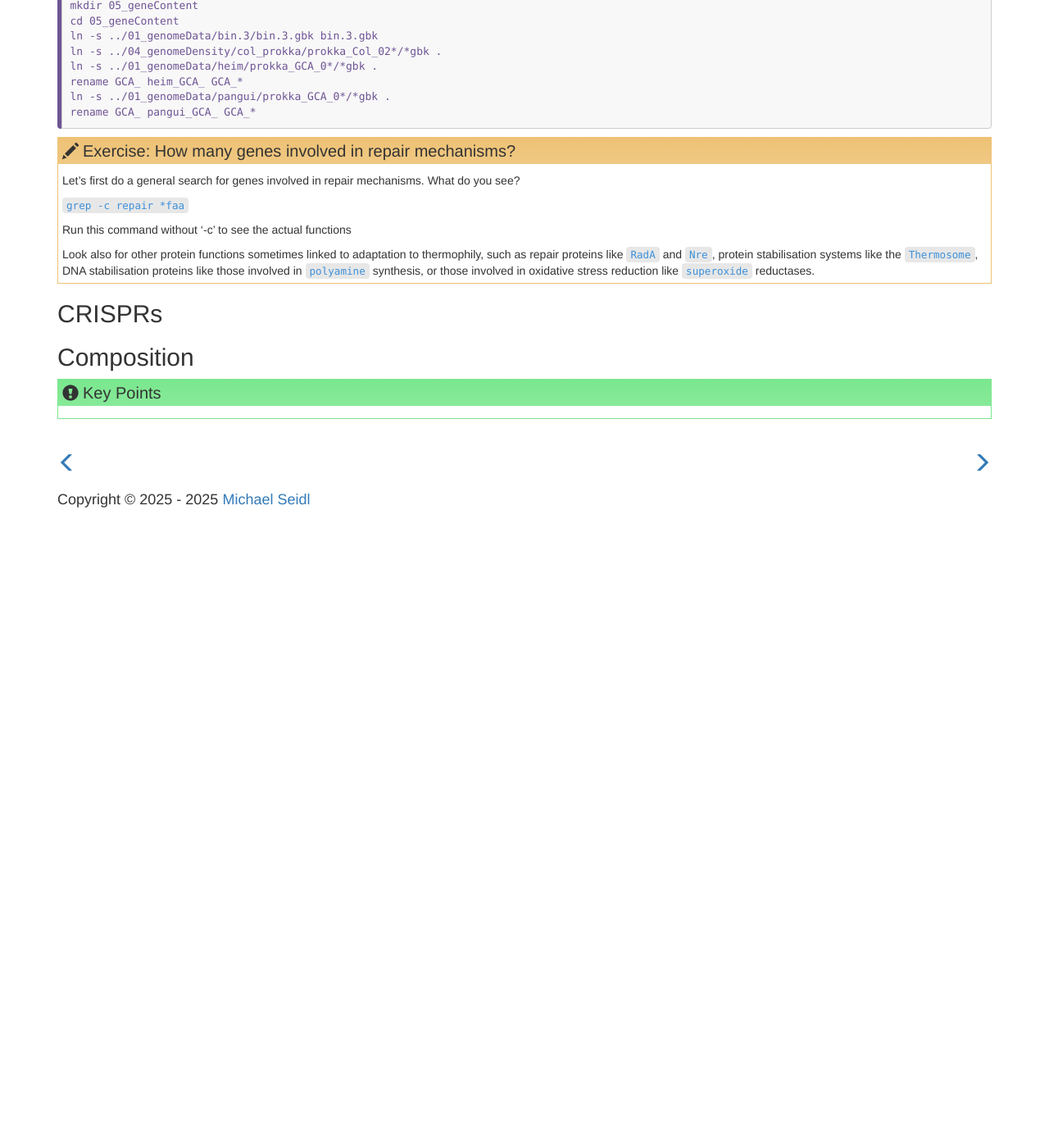
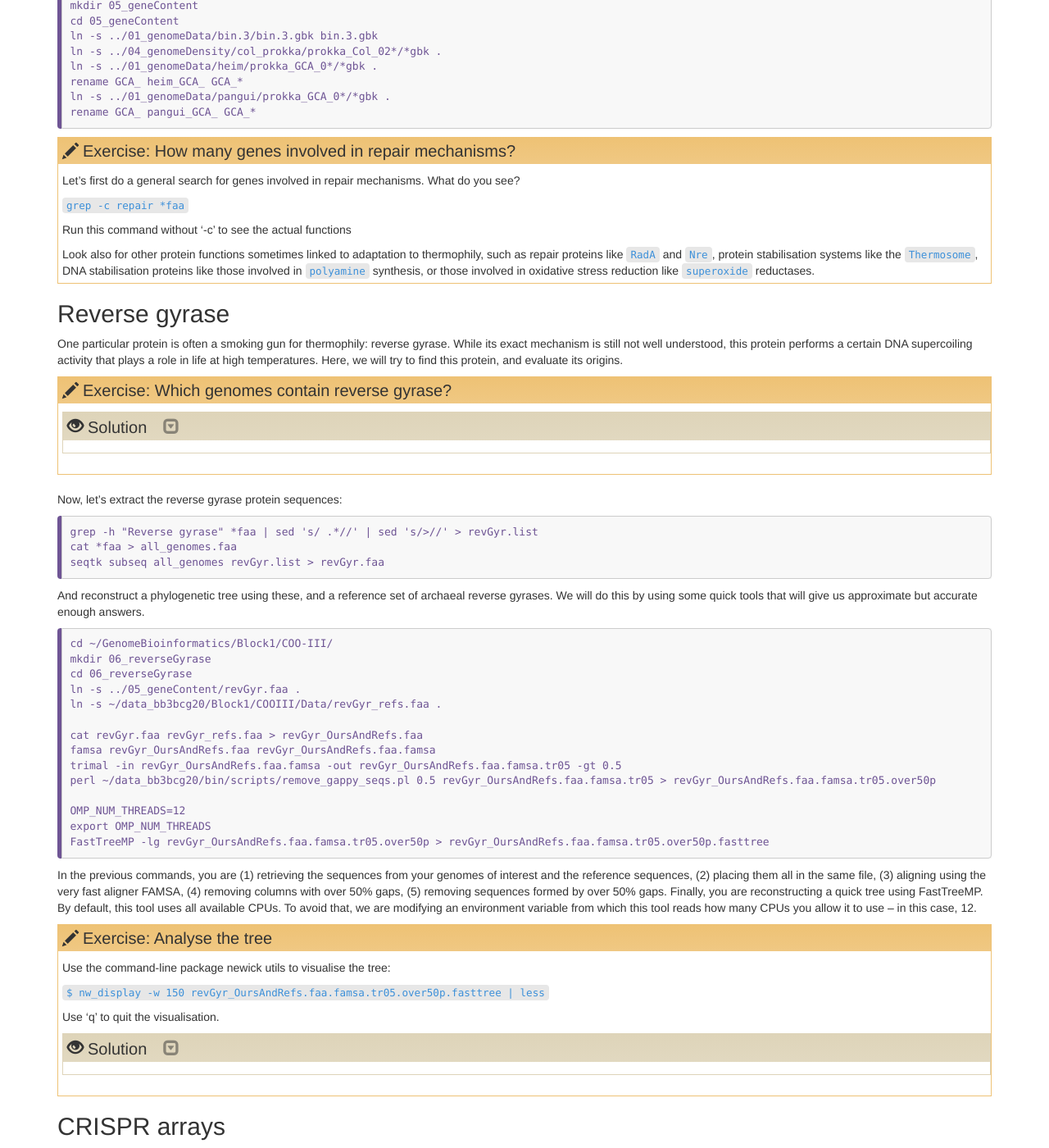
Before and after one commit to TeamMGE/GenomeBioinformaticsCourse, a Jekyll site: the page built from _episodes/34-COOIII.md, in a window 1280 px wide and 1400 px high, scrolled down 504 px. Shown: the whole window at 82% size. Built offline with Jekyll 4.4.1, drawn with Linux system fonts in a browser that asks for light colours; before the commit the page ends 1134 px from its top, so only the background shows below that; some of the changed text lies outside the part shown.

Commit message:
Update 34-COOIII.md

```diff
--- a/_episodes/34-COOIII.md
+++ b/_episodes/34-COOIII.md
@@ -47,10 +47,107 @@ rename GCA_ pangui_GCA_ GCA_*
 {: .challenge}
 
 
+## Reverse gyrase
+
+One particular protein is often a smoking gun for thermophily: reverse gyrase. While its exact mechanism is still not well understood,
+this protein performs a certain DNA supercoiling activity that plays a role in life at high temperatures. Here, we will try to find this protein, and evaluate its origins.
+
+> ## Exercise: Which genomes contain reverse gyrase?
+>
+>> ## Solution
+>>
+>> `$ grep "Reverse gyrase" *faa`
+>>
+>> All thermophilic genomes seem to contain Reverse gyrase genes. Surprisingly, also our Asgard archaeon has one copy of it.
+>>
+> {: .solution}
+{: .challenge}
+
+Now, let's extract the reverse gyrase protein sequences:
+~~~
+grep -h "Reverse gyrase" *faa | sed 's/ .*//' | sed 's/>//' > revGyr.list
+cat *faa > all_genomes.faa
+seqtk subseq all_genomes revGyr.list > revGyr.faa
+~~~
+{: .bash}
+
+And reconstruct a phylogenetic tree using these, and a reference set of archaeal reverse gyrases. We will do this by using some quick tools that will give us approximate but accurate enough answers.
+
+~~~
+cd ~/GenomeBioinformatics/Block1/COO-III/
+mkdir 06_reverseGyrase
+cd 06_reverseGyrase
+ln -s ../05_geneContent/revGyr.faa .
+ln -s ~/data_bb3bcg20/Block1/COOIII/Data/revGyr_refs.faa .
+
+cat revGyr.faa revGyr_refs.faa > revGyr_OursAndRefs.faa
+famsa revGyr_OursAndRefs.faa revGyr_OursAndRefs.faa.famsa
+trimal -in revGyr_OursAndRefs.faa.famsa -out revGyr_OursAndRefs.faa.famsa.tr05 -gt 0.5
+perl ~/data_bb3bcg20/bin/scripts/remove_gappy_seqs.pl 0.5 revGyr_OursAndRefs.faa.famsa.tr05 > revGyr_OursAndRefs.faa.famsa.tr05.over50p
+
+OMP_NUM_THREADS=12
+export OMP_NUM_THREADS
+FastTreeMP -lg revGyr_OursAndRefs.faa.famsa.tr05.over50p > revGyr_OursAndRefs.faa.famsa.tr05.over50p.fasttree
+~~~
+{: .bash}
+
+In the previous commands, you are (1) retrieving the sequences from your genomes of interest and the reference sequences, (2)
+placing them all in the same file, (3) aligning using the very fast aligner FAMSA, (4) removing columns with over 50% gaps, (5)
+removing sequences formed by over 50% gaps. Finally, you are reconstructing a quick tree using FastTreeMP. By default, this tool
+uses all available CPUs. To avoid that, we are modifying an environment variable from which this tool reads how many CPUs you
+allow it to use -- in this case, 12.
+
+> ## Exercise: Analyse the tree
+>
+>  Use the command-line package newick utils to visualise the tree:
+>
+>  `$ nw_display -w 150 revGyr_OursAndRefs.faa.famsa.tr05.over50p.fasttree | less`
+>
+>  Use 'q' to quit the visualisation.
+>
+>
+>
+>> ## Solution
+>>
+>> While the tree is not very robustly reconstructed, it indicates that the copies of the reverse gyrase were obtained via
+>> horizontal gene transfer from other archaea (i.e. Asgard archaea are not the sister group). It may also appear that the
+>> sequences may have originated through different events of horizontal transfer.
+>>
+> {: .solution}
+{: .challenge}
 
 
+## CRISPR arrays
 
-## CRISPRs
+One final element we can analyse is CRISPR arrays. We don't yet completely understand why, but thermophilic tend to have a higher
+prevalence of CRISPR sequences in their genomes, both in terms of the fraction of genomes containing them, and in terms of the
+number of CRISPR repeats+spacers included in the genome. Let's analyse the presence of CRISPR sequences in these genomes, too.
 
+~~~
+cd ~/GenomeBioinformatics/Block1/COO-III/
+mkdir 07_CRISPR
+cd 07_CRISPR
+ln -s ../01_genomeData/*/*fna .
+~~~
+{: .bash}
 
-## Composition
+To do this analysis, we will use the tool MINCED, specialised in detecting CRISPR arrays:
+
+~~~
+for f in *.fna; do minced $f > $f.crispr; done
+~~~
+{: .bash}
+
+> ## Exercise: Which genomes contain CRISPR elements?
+>
+>
+>> ## Solution
+>>
+>> `grep Repeats *crispr`
+>>
+>> It seems that, once again, it is only thermophilic genomes, as well as our Asgard archaeal genome, which contain CRISPR elements.
+>> Looking at the number of repeats, it also appears that genomes with higher numbers of repeats are found in genomes that grow at
+>> very high temperatures.
+>>
+> {: .solution}
+{: .challenge}
```
Also changed, not shown: other parts of _episodes/34-COOIII.md (+1 -1 lines).
